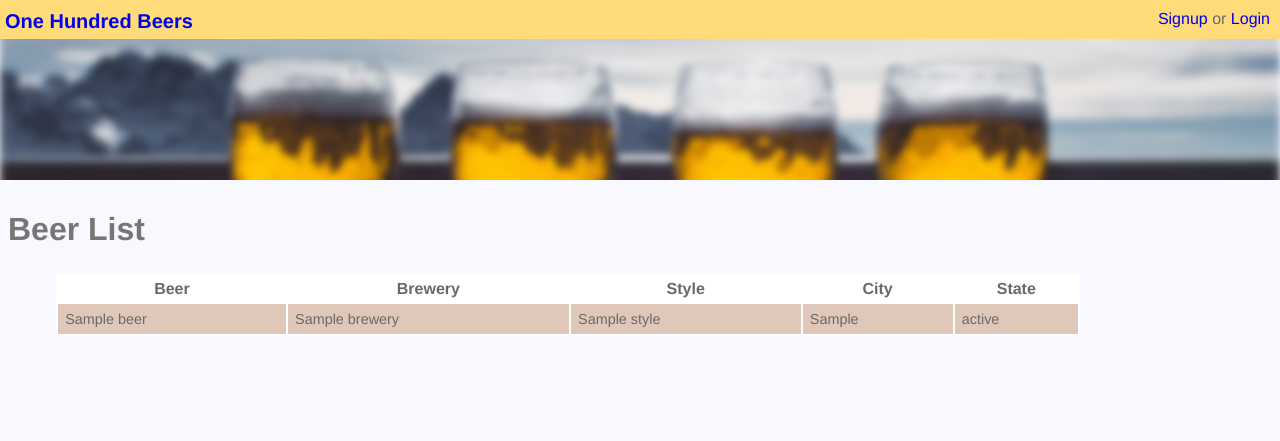
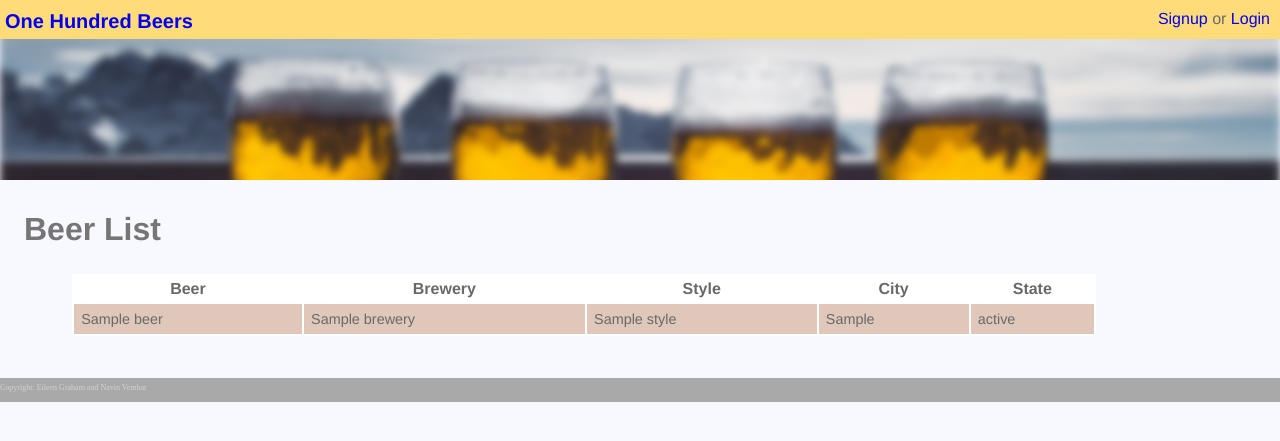
Before and after one commit to nvembar/onehundredbeers, a Django app: template beers/templates/beers/contest-beers.html in a window 1280 px wide. Shown: the top 441 px of the page. Run offline with Django 3.2, Linux system fonts and the light colour scheme; the template is opened without the code that fills it: most values are stand-ins (such as "Sample title", 1, 10 or a date in 2020).

Commit message:
Updated to include footer

```diff
--- a/beers/templates/base/base.html
+++ b/beers/templates/base/base.html
@@ -26,6 +26,10 @@
 			{% block content %}
 				Content
 			{% endblock %}
+			<div style="clear: both;">&nbsp;</div>
+		</div>
+		<div class="footer">
+			Copyright: Eileen Graham and Navin Vembar
 		</div>
 	</body>
 </html>
--- a/hundred_beers/static/css/beers.css
+++ b/hundred_beers/static/css/beers.css
@@ -53,63 +53,75 @@ body {
 }
 
 /* line 108, ../../../styles/sass/beers.scss */
+.footer {
+  height: 2em;
+  color: lightgrey;
+  background-color: darkgrey;
+  padding-top: 0.625em;
+  padding-bottom: 0.3125em;
+  margin: 0em;
+  font-size: 0.5em;
+}
+
+/* line 118, ../../../styles/sass/beers.scss */
 #topimage {
   width: 100%;
 }
 
-/* line 112, ../../../styles/sass/beers.scss */
+/* line 122, ../../../styles/sass/beers.scss */
 .content {
   font-family: Helvetica, sans-serif;
-  margin-left: 0.5em;
+  margin-left: 1.5rem;
+  margin-bottom: 1.5rem;
   width: 100%;
 }
-/* line 117, ../../../styles/sass/beers.scss */
+/* line 128, ../../../styles/sass/beers.scss */
 .content h1 {
   font-size: 2.5rem;
   color: #5c5c5c;
 }
-/* line 123, ../../../styles/sass/beers.scss */
+/* line 134, ../../../styles/sass/beers.scss */
 .content h2 {
   font-size: 2rem;
   color: #767676;
 }
 
-/* line 131, ../../../styles/sass/beers.scss */
+/* line 142, ../../../styles/sass/beers.scss */
 #pstmt {
   font-size: 0.5em;
 }
 
-/* line 136, ../../../styles/sass/beers.scss */
+/* line 147, ../../../styles/sass/beers.scss */
 .core-table table, .player-beers table, .contest-summary-list table, .contests table, .contest-leaderboard table, .contest-beerlist table {
   background-color: white;
   width: 100%;
 }
-/* line 139, ../../../styles/sass/beers.scss */
+/* line 150, ../../../styles/sass/beers.scss */
 .core-table table th, .player-beers table th, .contest-summary-list table th, .contests table th, .contest-leaderboard table th, .contest-beerlist table th {
   height: 1.5em;
   font-size: 1rem;
   background-color: white;
 }
-/* line 144, ../../../styles/sass/beers.scss */
+/* line 155, ../../../styles/sass/beers.scss */
 .core-table table tr, .player-beers table tr, .contest-summary-list table tr, .contests table tr, .contest-leaderboard table tr, .contest-beerlist table tr {
   height: 1.25em;
   font-size: 0.9rem;
 }
-/* line 148, ../../../styles/sass/beers.scss */
+/* line 159, ../../../styles/sass/beers.scss */
 .core-table table td, .player-beers table td, .contest-summary-list table td, .contests table td, .contest-leaderboard table td, .contest-beerlist table td {
   background-color: #dfc8b9;
   padding: 0.5em;
   margin: 0.5em;
 }
 
-/* line 156, ../../../styles/sass/beers.scss */
+/* line 167, ../../../styles/sass/beers.scss */
 .player-beers {
   width: 80%;
   margin-left: 3em;
   margin-top: 0.5em;
 }
 
-/* line 163, ../../../styles/sass/beers.scss */
+/* line 174, ../../../styles/sass/beers.scss */
 .contest-summary-list {
   float: right;
   vertical-align: text-top;
@@ -118,28 +130,28 @@ body {
   margin: 0.25em;
 }
 
-/* line 172, ../../../styles/sass/beers.scss */
+/* line 183, ../../../styles/sass/beers.scss */
 .contests {
   width: 80%;
   margin-left: 6em;
   margin-top: 2em;
 }
 
-/* line 179, ../../../styles/sass/beers.scss */
+/* line 190, ../../../styles/sass/beers.scss */
 .contest-leaderboard {
   width: 80%;
   margin-left: 3em;
   margin-top: 0.5em;
 }
 
-/* line 186, ../../../styles/sass/beers.scss */
+/* line 197, ../../../styles/sass/beers.scss */
 .contest-beerlist {
   width: 80%;
   margin-left: 3em;
   margin-top: 0.5em;
 }
 
-/* line 193, ../../../styles/sass/beers.scss */
+/* line 204, ../../../styles/sass/beers.scss */
 .three-column-box {
   display: flex;
   width: 100%;
@@ -149,7 +161,7 @@ body {
   margin-top: 2em;
 }
 
-/* line 202, ../../../styles/sass/beers.scss */
+/* line 213, ../../../styles/sass/beers.scss */
 .column-box, .outset-column-box {
   width: 25%;
   margin-left: 0.5em;
@@ -159,11 +171,11 @@ body {
   text-align: center;
   height: 100%;
 }
-/* line 211, ../../../styles/sass/beers.scss */
+/* line 222, ../../../styles/sass/beers.scss */
 .column-box .column-box-content, .outset-column-box .column-box-content {
   height: 80%;
 }
-/* line 215, ../../../styles/sass/beers.scss */
+/* line 226, ../../../styles/sass/beers.scss */
 .column-box .column-box-link, .outset-column-box .column-box-link {
   text-align: right;
   font-size: 0.8em;
@@ -171,14 +183,14 @@ body {
   vertical-align: text-bottom;
 }
 
-/* line 223, ../../../styles/sass/beers.scss */
+/* line 234, ../../../styles/sass/beers.scss */
 .outset-column-box {
   background-color: lightgrey;
   box-shadow: 0.3em 0.3em 0.1em darkgrey;
   padding-bottom: 1em;
 }
 
-/* line 230, ../../../styles/sass/beers.scss */
+/* line 241, ../../../styles/sass/beers.scss */
 img.column-icon {
   display: block;
   width: 50%;
@@ -187,7 +199,7 @@ img.column-icon {
   margin-right: auto;
 }
 
-/* line 238, ../../../styles/sass/beers.scss */
+/* line 249, ../../../styles/sass/beers.scss */
 .login-box {
   width: 34.125em;
   display: block;
@@ -195,7 +207,7 @@ img.column-icon {
   margin-right: auto;
 }
 
-/* line 247, ../../../styles/sass/beers.scss */
+/* line 258, ../../../styles/sass/beers.scss */
 .login-form {
   display: flex;
   flex-direction: column;
@@ -208,13 +220,13 @@ img.column-icon {
   padding: 1em;
 }
 
-/* line 259, ../../../styles/sass/beers.scss */
+/* line 270, ../../../styles/sass/beers.scss */
 .login-field {
   width: 30em;
   float: left;
   padding-bottom: 0.75em;
 }
-/* line 263, ../../../styles/sass/beers.scss */
+/* line 274, ../../../styles/sass/beers.scss */
 .login-field input {
   font-size: 1.25em;
   width: 23.8em;
@@ -223,18 +235,18 @@ img.column-icon {
   height: 1.5em;
 }
 
-/* line 272, ../../../styles/sass/beers.scss */
+/* line 283, ../../../styles/sass/beers.scss */
 .login-button-row {
   width: 100%;
   padding-bottom: 0.75em;
 }
-/* line 276, ../../../styles/sass/beers.scss */
+/* line 287, ../../../styles/sass/beers.scss */
 .login-button-row input[type=submit] {
   font-size: 1.25em;
   float: right;
 }
 
-/* line 282, ../../../styles/sass/beers.scss */
+/* line 293, ../../../styles/sass/beers.scss */
 .login-label {
   font-size: 1em;
   font-weight: bold;
@@ -245,7 +257,7 @@ img.column-icon {
   margin-bottom: 0.25em;
 }
 
-/* line 292, ../../../styles/sass/beers.scss */
+/* line 303, ../../../styles/sass/beers.scss */
 .field-help {
   font-size: 0.75rem;
   height: 0.8rem;
--- a/styles/sass/beers.scss
+++ b/styles/sass/beers.scss
@@ -105,13 +105,24 @@ $top-padding-horizontal:  5px / $default-font-size * 1em;
   }
 }
 
+.footer {
+  height: 2em;
+  color: lightgrey;
+  background-color: darkgrey;
+  padding-top: 10px / $default-font-size * 1em;
+  padding-bottom: 5px / $default-font-size * 1em;
+  margin: 0em;
+  font-size: 0.5em;
+}
+
 #topimage {
   width: 100%;
 }
 
 .content {
   font-family: $font-list;
-  margin-left: 0.5em;
+  margin-left: 1.5rem;
+  margin-bottom: 1.5rem;
   width: 100%;
 
   h1 {
```
